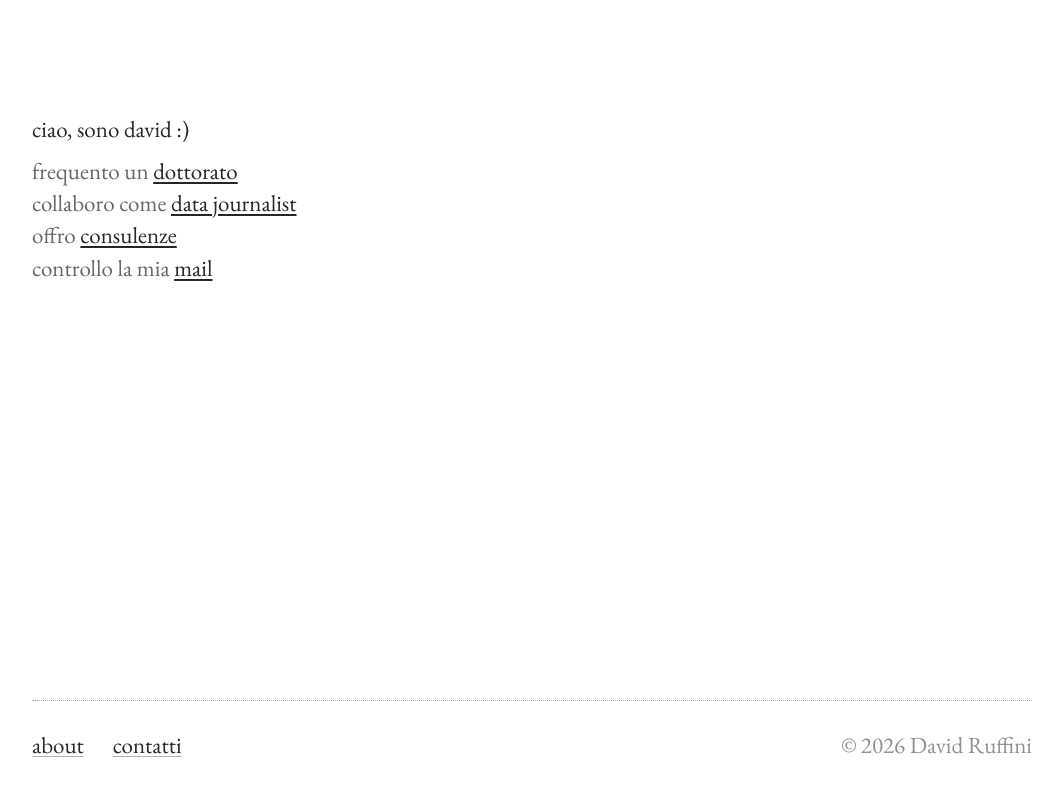
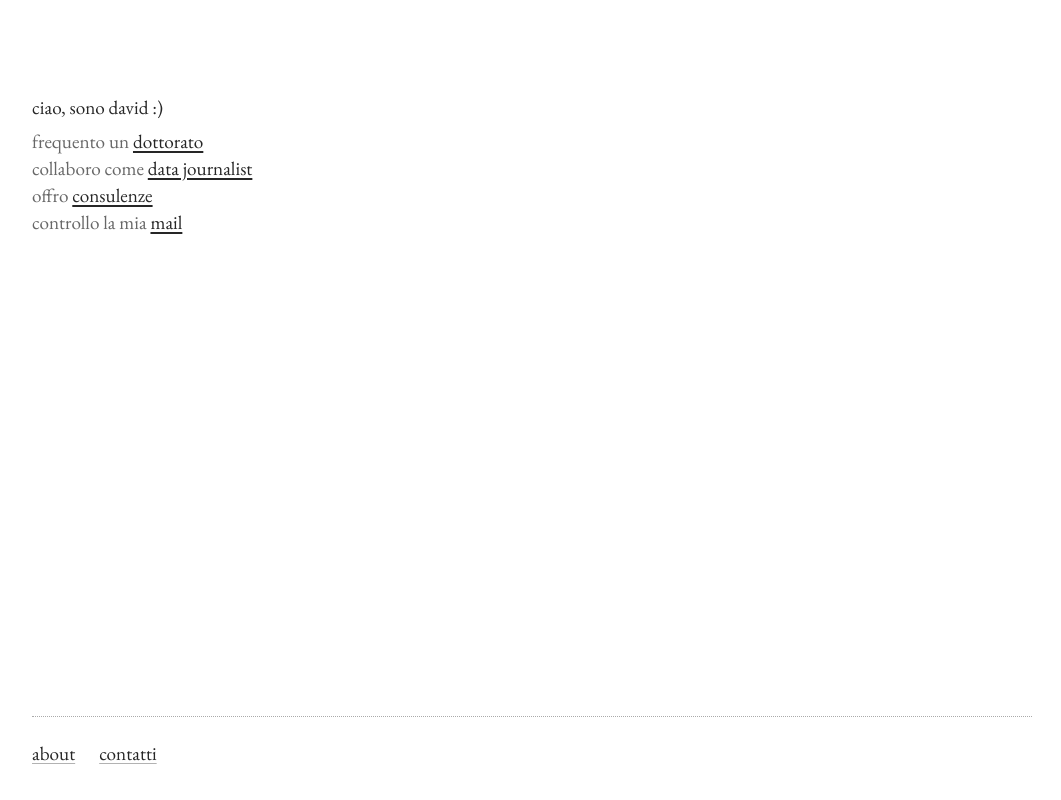
Before and after one commit to davidoffdado/personal-website, a React (Vite) app: page / in a window 1280 px wide. Shown: the whole page, without its empty margins (108-1169 px from the left). Built offline with nearby package versions, Linux system fonts and the light colour scheme.

Commit message:
testo a 19,2px (rem non più moltiplicati), tolto il copyright dal footer

```diff
--- a/src/components/Footer.jsx
+++ b/src/components/Footer.jsx
@@ -11,9 +11,7 @@ function Footer() {
         {!isHome && <a href="mailto:davidruffini98@gmail.com">davidruffini98@gmail.com</a>}
         {!isHome && <Link to="/">home</Link>}
         <Link to="/about">about</Link>
-        <Link to="/contatti">contatti</Link>
-        <span className="footer-copy">© 2026 David Ruffini</span>
-      </div>
+        <Link to="/contatti">contatti</Link>      </div>
     </footer>
   );
 }
--- a/src/styles/global.css
+++ b/src/styles/global.css
@@ -22,10 +22,14 @@ html, body, #root {
   font-family: var(--font);
   background-color: white;
   color: var(--fg);
-  font-size: var(--text);
   line-height: 1.4;
   scroll-behavior: smooth;
   -webkit-font-smoothing: antialiased;
+}
+
+/* la dimensione va su body e non su html, altrimenti i rem si moltiplicano (1.2 x 1.2) */
+body {
+  font-size: var(--text);
 }
 
 *, *::before, *::after {
@@ -394,11 +398,6 @@ a:focus-visible {
   align-items: center;
 }
 
-.footer-copy {
-  opacity: 0.5;
-  margin-left: auto;
-}
-
 /* ===== CASE STUDY (consulenza) ===== */
 
 .case-study {
```
